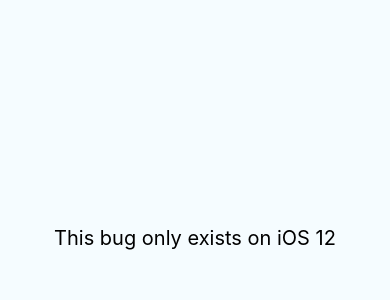
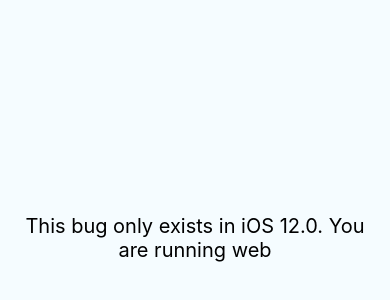
Before and after one commit to cbrevik/arrayReverseBug, a React Native app: screen / in a window 390 px wide. Shown: the part 184-484 px from the top of the page. Built offline with nearby package versions, Linux system fonts and the light colour scheme.

Commit message:
Add more specific OS-version

```diff
--- a/App.js
+++ b/App.js
@@ -17,11 +17,10 @@
     const buggy = String(a) === String(a.reverse());
 
     if (Platform.OS === "ios") {
-      const majorVersionIOS = parseInt(Platform.Version, 10);
       return (
         <View style={styles.container}>
           <Text style={styles.welcome}>
-            You are running iOS {majorVersionIOS}
+            You are running iOS {Platform.Version}
           </Text>
           <Text
             style={[styles.instructions, { color: buggy ? "red" : "green" }]}
@@ -37,7 +36,9 @@
     } else {
       return (
         <View style={styles.container}>
-          <Text style={styles.welcome}>This bug only exists on iOS 12</Text>
+          <Text style={styles.welcome}>
+            This bug only exists in iOS 12.0. You are running {Platform.OS}
+          </Text>
         </View>
       );
     }
```
